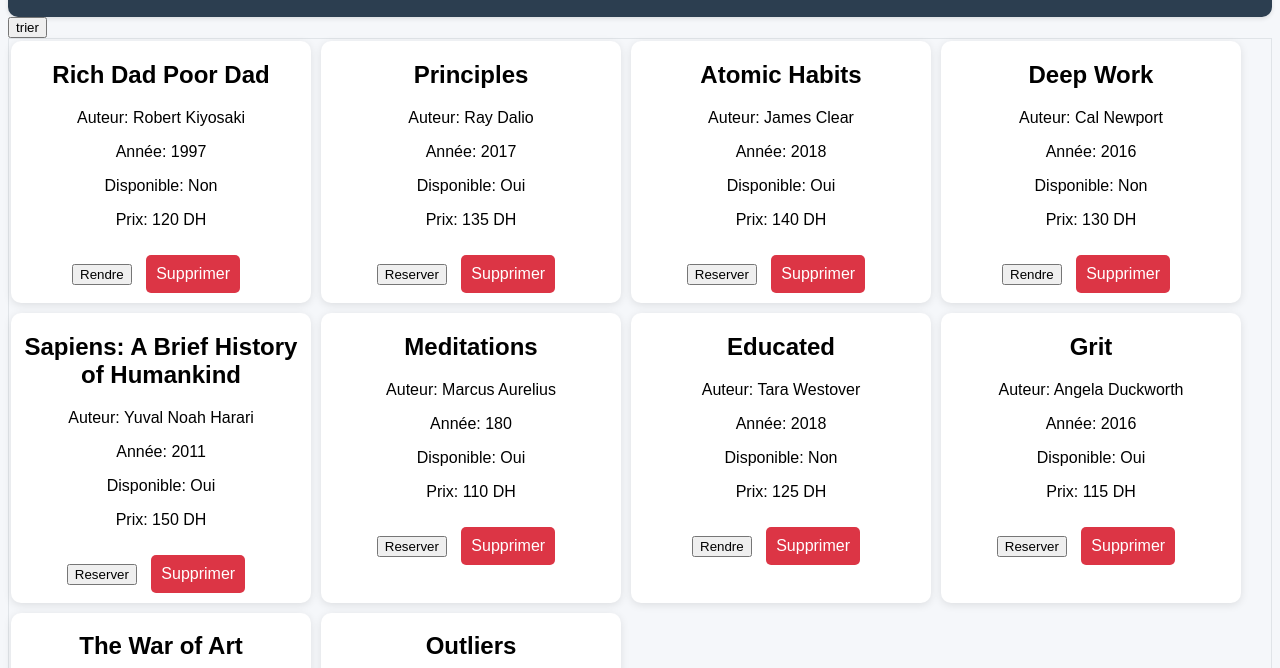
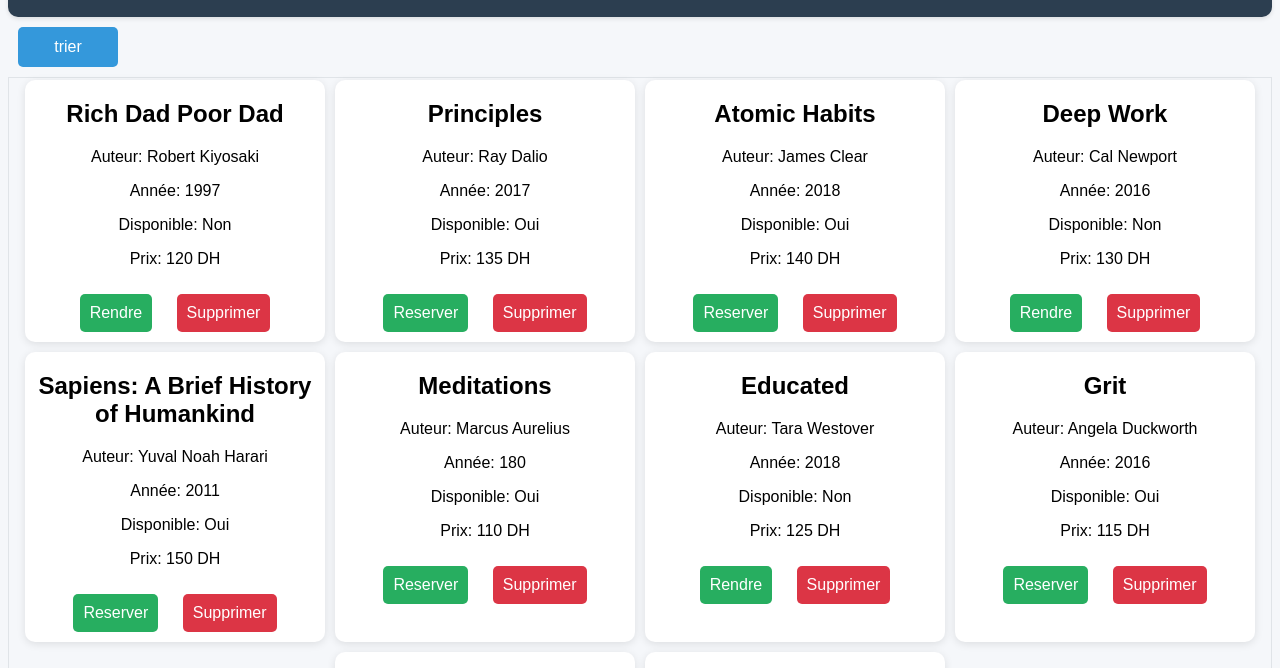
Before and after one commit to CodeShield1/Biblioth-que-en-ligne, a plain HTML site: page realisation/catalogue.html in a window 1280 px wide. Shown: the part 111-779 px from the top of the page. Drawn offline with Linux system fonts and the light colour scheme.

Commit message:
je change le color button reserv

```diff
--- a/realisation/style.css
+++ b/realisation/style.css
@@ -7,11 +7,13 @@ body {
 .container {
     display: flex;
     flex-wrap: wrap;
-    justify-content:flex-start;
+    justify-content:center;
     margin-top: 0px auto;
     gap: 10px;
     padding: 2px;
     border: 1px solid #e0e4e8;
+
+
   }
 
 
@@ -76,3 +78,35 @@ footer{
     border-radius: 10px;
     box-shadow: 0 -2px 4px rgba(0, 0, 0, 0.1);
   }
+
+#btn-trier{
+    background-color: #3498db;
+    color: white;
+    border-radius: 5px;
+    font-size: 16px;
+    padding: 10px;
+    margin: 10px;
+    box-sizing: border-box;
+    border: none;
+    cursor: pointer;
+    width: 100px;
+    height: 40px;
+}
+
+
+.btn-resver{
+    background-color: #27ae60;
+    color: white;
+    border-radius: 5px;
+    font-size: 16px;
+    padding: 10px;
+    margin: 10px;
+    box-sizing: border-box;
+    border: none;
+    cursor: pointer;
+    transition: background-color 0.3s ease;
+}
+
+.btn-resver:hover{
+    background-color: #011308;
+}
```
